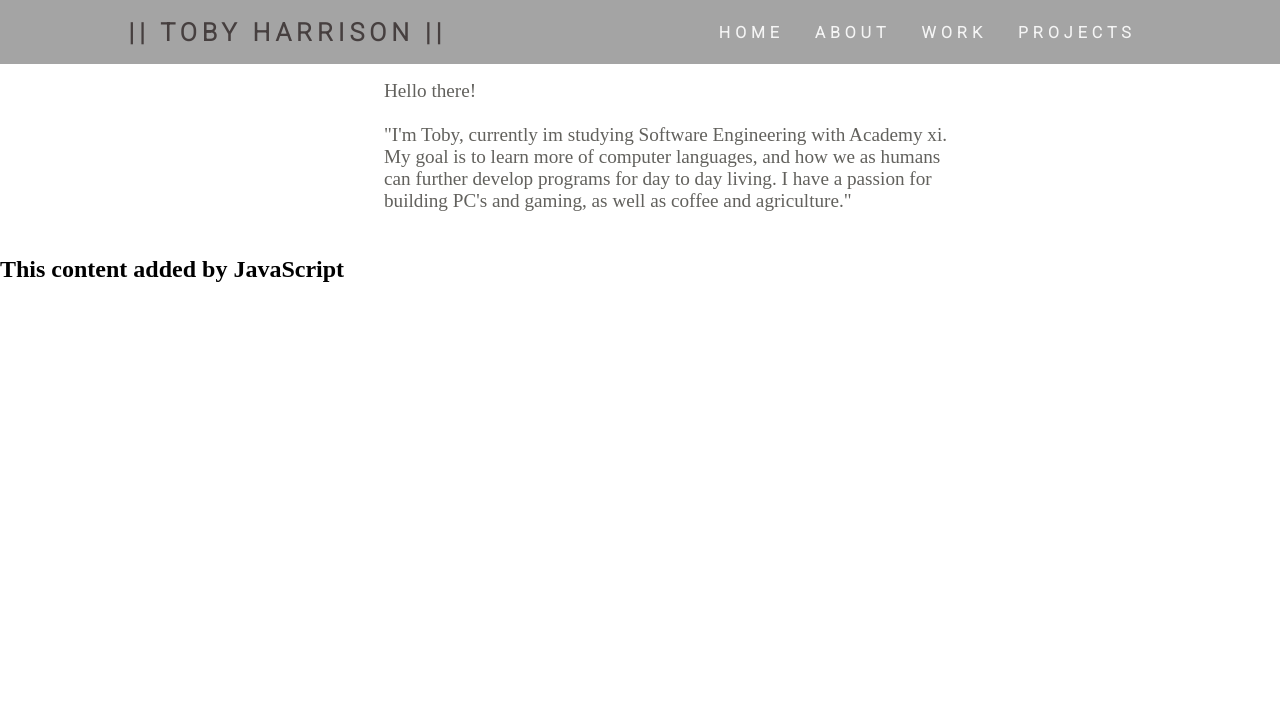
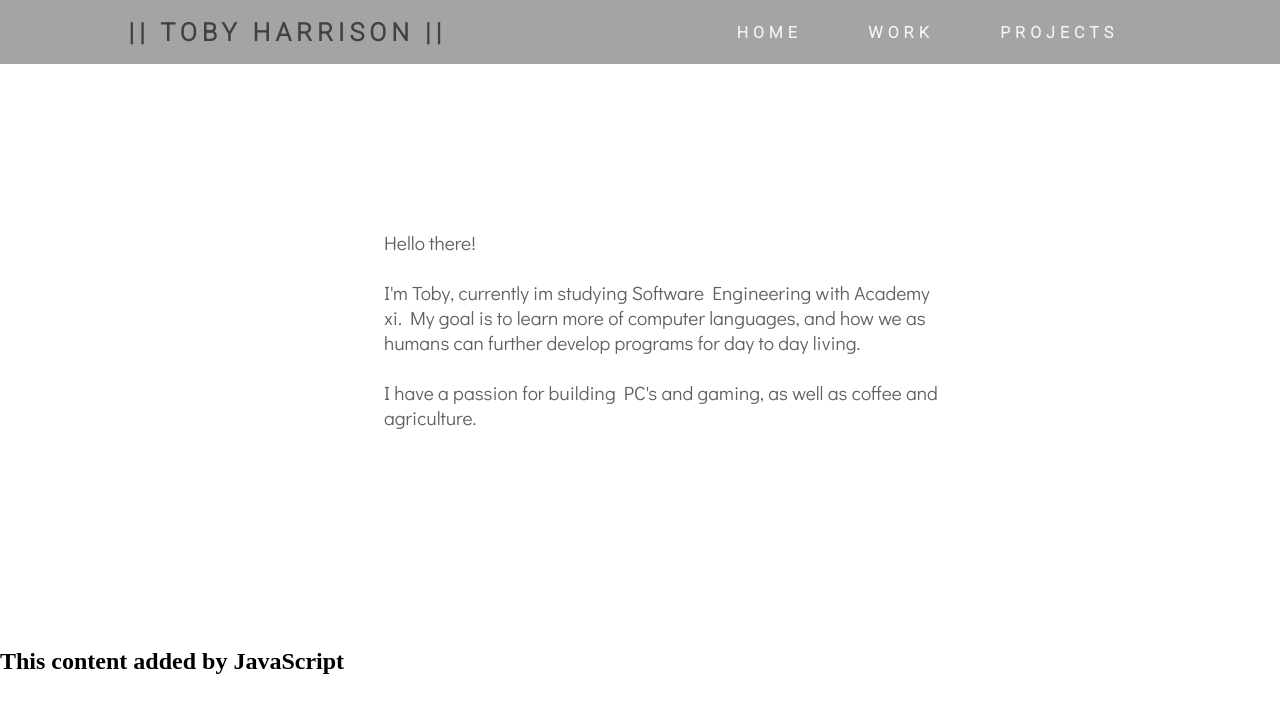
Before and after one commit to tobyharrison6/my-personal-website, a plain HTML site: page index.html in a window 1280 px wide. Drawn offline with Linux system fonts and the light colour scheme.

Commit message:
main page done.... first attempt

```diff
--- a/index.html
+++ b/index.html
@@ -3,9 +3,10 @@
   <head>
     <link rel="stylesheet" href="style.css">
     <link rel="preconnect" href="https://fonts.googleapis.com">
-<link rel="preconnect" href="https://fonts.gstatic.com" crossorigin>
-<link href="https://fonts.googleapis.com/css2?family=Roboto:wght@100;300&display=swap" rel="stylesheet">
+    <link rel="preconnect" href="https://fonts.gstatic.com" crossorigin>
+    <link href="https://fonts.googleapis.com/css2?family=Roboto:wght@100;300&display=swap" rel="stylesheet">
     <meta name="viewport" content="with=device-width, initial-scale=1.0">
+    <link href="https://fonts.googleapis.com/css2?family=Didact+Gothic&family=Roboto:wght@100;300&display=swap" rel="stylesheet">
     <title>Toby Harrison || Begginer Software Developer</title>
   </head>
   <body>
@@ -16,10 +17,6 @@
         <ul class = "menu">
           <li>
             <a href="#">Home</a>
-          </li>
-          <li>
-            <a href="#">About</a>
-          </li>
           <li>
             <a href="#">Work</a>
           </li>
@@ -30,13 +27,13 @@
       </nav>
       <div class="intro">
         <p>
-          <br>
           Hello there!
           <br>
           <br>
-          "I'm Toby, currently im studying Software Engineering with Academy xi. My goal is to learn more of computer languages, and how we as humans can further develop programs for day to day living. I have a passion for building PC's and gaming, as well as coffee and agriculture."
-
-
+          I'm Toby, currently im studying Software Engineering with Academy xi. My goal is to learn more of computer languages, and how we as humans can further develop programs for day to day living.
+          <br>
+          <br>
+          I have a passion for building PC's and gaming, as well as coffee and agriculture.
         </p>
       </div>
     <script src="script.js"></script>
--- a/style.css
+++ b/style.css
@@ -28,9 +28,6 @@ nav{
     display: flex;
     justify-content: space-around;
     width: 35%;
-}
-
-.menu{
     list-style: none;
 }
 
@@ -46,8 +43,8 @@ nav{
 
 p {
     display: block;
-    margin-block-start: 1em;
-    margin-block-end: 1em;
+    margin-block-start: 10em;
+    margin-block-end: 10em;
     margin-inline-start: 0px;
     margin-inline-end: 0px;
 }
@@ -62,4 +59,5 @@ p {
     left: 30%;
     top: -2vw;
     color: #62615D;
+    font-family: 'Didact Gothic', sans-serif;
 }
```
